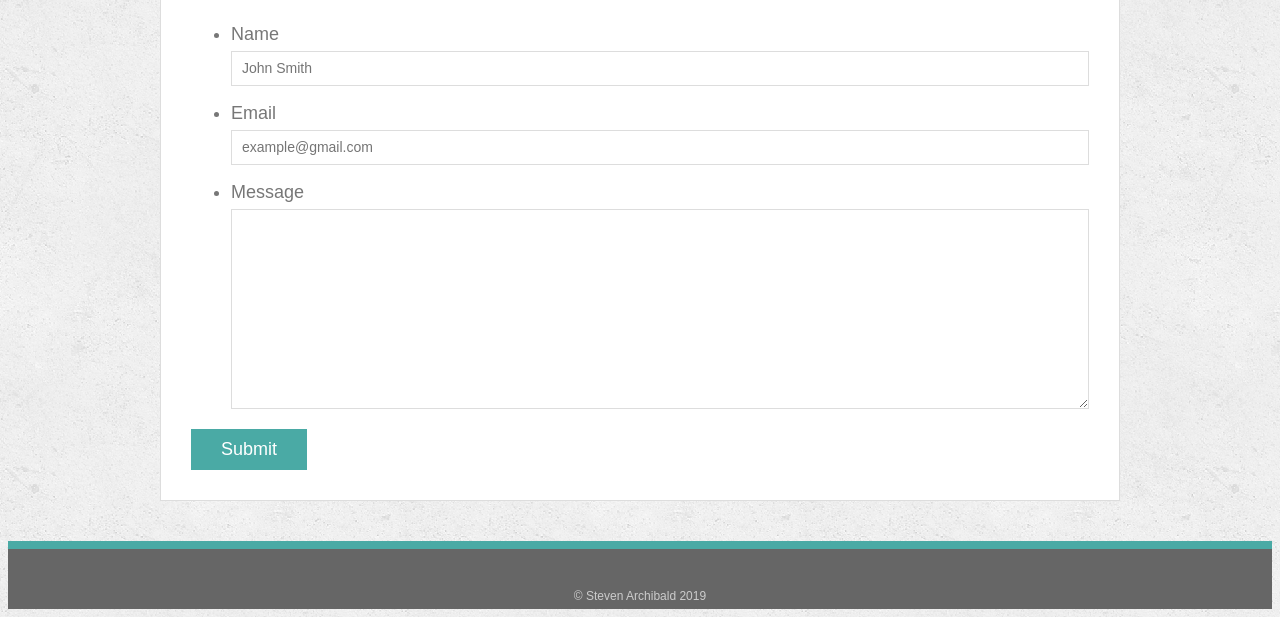
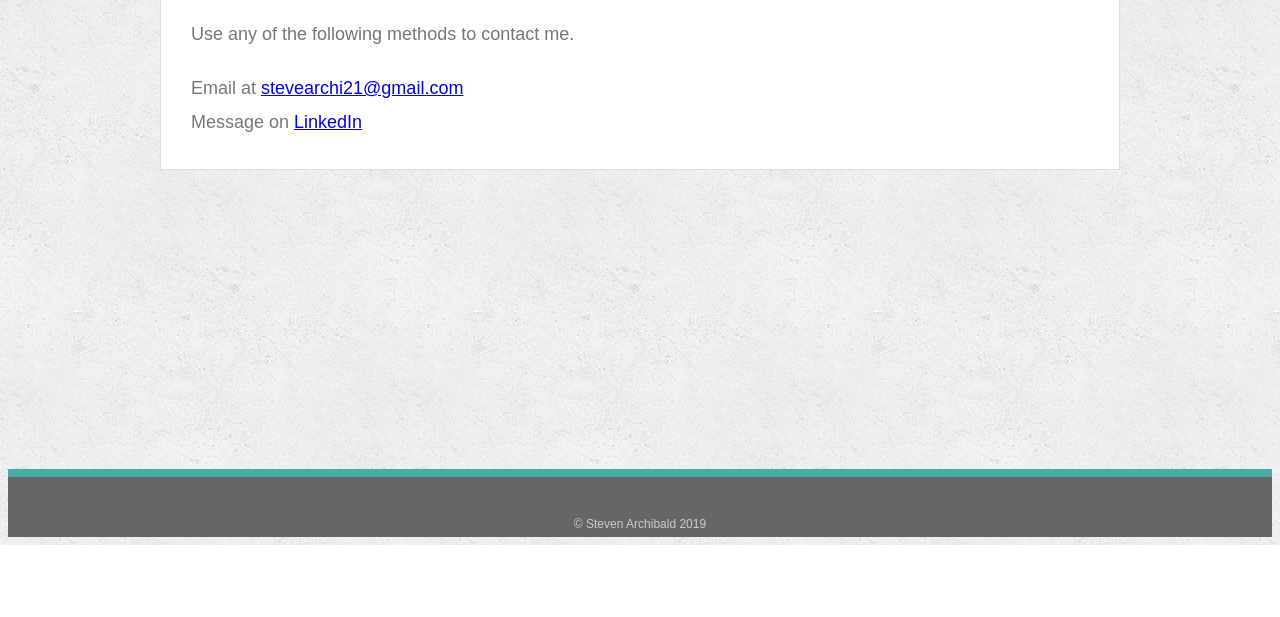
Before and after one commit to Stevearchi/oldPortfolio, a plain HTML site: page contact.html in a window 1280 px wide. Shown: the part 269-886 px from the top of the page. After the commit the page ends 814 px from the top, so only its background shows below. Drawn offline with Linux system fonts and the light colour scheme.

Commit message:
completed index and contact

```diff
--- a/assets/css/style.css
+++ b/assets/css/style.css
@@ -137,22 +137,26 @@ h2 {
 
 /* portfolio page */
 
+.portfolio {
+  text-align: center;
+}
+
 .work {
   position: relative;
   float: left;
-  width: 274px;
-  margin: 20px 0 25px;
-  overflow: auto;
+  width: 259px;
+  margin: 20px 20px 25px;
+  /* overflow: auto; */
 }
 
-.work:nth-child(even) {
+/* .work:nth-child(even) {
   margin-right: 40px;
-}
+} */
 
 .work img {
   width: 100%;
   border: 0 none;
-  opacity: 0.8;
+  opacity: 0.85;
 }
 
 .work h3 {
@@ -169,52 +173,14 @@ h2 {
   border-bottom: 0;
 }
 
+/* profile image */
+
 .auth-image {
   float: left;
   width: 200px;
   height: auto;
   margin-top: 10px;
   margin-right: 25px;
-}
-
-/* contact page */
-
-#contact-form ul {
-  margin-bottom: 20px;
-}
-
-#contact-form li {
-  margin-bottom: 10px;
-}
-
-label,
-input[type=text],
-input[type=email],
-textarea {
-  display: block;
-  width: 100%;
-}
-
-input[type=text],
-input[type=email],
-textarea {
-  height: 35px;
-  padding: 0 10px;
-  font-size: 14px;
-  border: 1px solid #dddddd;
-}
-
-textarea {
-  height: 200px;
-}
-
-input[type=submit] {
-  padding: 10px 30px;
-  font-size: 18px;
-  color: #ffffff;
-  cursor: pointer;
-  background: #4aaaa5;
-  border: 0 none;
 }
 
 @media only screen and (max-width: 980px) {
--- a/contact.html
+++ b/contact.html
@@ -4,7 +4,7 @@
 <head>
   <meta charset="UTF-8">
   <title>Contact | Steven Archibald</title>
-  <meta name = "viewport" content = "width=device-width, initial-scale=1.0">
+  <meta name="viewport" content="width=device-width, initial-scale=1.0">
   <link rel="stylesheet" type="text/css" href="assets/css/style.css">
 </head>
 
@@ -25,23 +25,11 @@
     <section class="main-section">
       <h1>Contact</h1>
 
-      <form id="contact-form">
-        <ul>
-          <li>
-            <label for="name">Name</label>
-            <input type="text" id="name" name="name" placeholder="John Smith" required="required">
-          </li>
-          <li>
-            <label for="email">Email</label>
-            <input type="email" id="email" name="email" placeholder="example@gmail.com" required="required">
-          </li>
-          <li>
-            <label for="message">Message</label>
-            <textarea id="message" name="message" required="required"></textarea>
-          </li>
-        </ul>
-        <input type="submit">
-      </form>
+      <div>
+        <p>Use any of the following methods to contact me.</p>
+        Email at <a href="mailto:stevearchi21@gmail.com">stevearchi21@gmail.com</a><br />
+        Message on <a href="www.linkedin.com/in/web-developer-steve-archibald">LinkedIn</a>
+      </div>
 
     </section>
 
```
Also changed, not shown: portfolio.html (+31 -26 lines), assets/images/cook_book.png (added), assets/images/friend_finder.png (added), assets/images/memory_game.png (added), assets/images/park_it.png (added), assets/images/place_holder_1.jpg (added), assets/images/place_holder_2.jpg (added), assets/images/technics-q-c-640-480-1.jpg (deleted), assets/images/technics-q-c-640-480-2.jpg (deleted), assets/images/technics-q-c-640-480-7.jpg (deleted), assets/images/technics-q-c-640-480-9.jpg (deleted), 1 other file.
